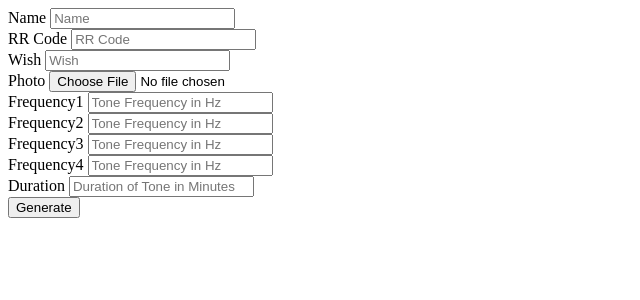
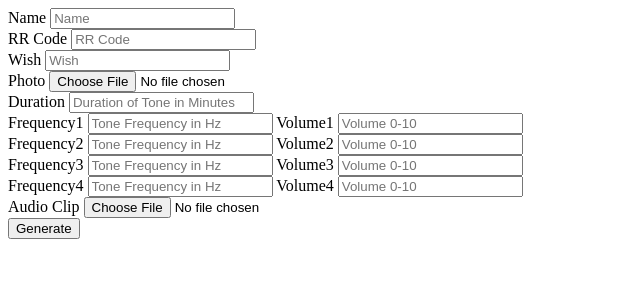
Before and after one commit to jaynammodi/radionic, a Flask app: page / in a window 1280 px wide. Shown: the top 300 px of the page, without its empty margins (0-640 px from the left). Run offline with Flask 2, Linux system fonts and the light colour scheme; some libraries are stand-ins or nearby versions.

Commit message:
Volume Controls for all Frequencies and additional Audio Clip added.

```diff
--- a/app.py
+++ b/app.py
@@ -33,10 +33,16 @@ class appForm(FlaskForm):
     wish = StringField("Wish", validators=[DataRequired()])
     photo = FileField("Photo", validators=[FileRequired(), FileAllowed(['jpg', 'png', 'jpeg'], 'Images only!')])
     frequency1 = DecimalField("Frequency1", validators=[DataRequired()], places=2)
+    vol1 = IntegerField("Volume1", validators=[Optional()], default=10)
     frequency2 = DecimalField("Frequency2", places=2, default=0.0, validators=[Optional()])
+    vol2 = IntegerField("Volume2", validators=[Optional()], default=10)
     frequency3 = DecimalField("Frequency3", places=2, default=0.0, validators=[Optional()])
+    vol3 = IntegerField("Volume3", validators=[Optional()], default=10)
     frequency4 = DecimalField("Frequency4", places=2, default=0.0, validators=[Optional()])
+    vol4 = IntegerField("Volume4", validators=[Optional()], default=10)
     duration = IntegerField("Duration", validators=[DataRequired()])
+    clip = FileField("Audio Clip", validators=[Optional(), FileAllowed(['mp3', 'wav', 'mp4', 'm4a', 'flac'], 'Audio Files only!')])
+
 
 def processPhoto(photo, msgs):
     old_im = Image.open(os.path.join(os.path.dirname(os.path.abspath(__file__)), "uploads", photo))
@@ -60,7 +66,7 @@ def processPhoto(photo, msgs):
     draw.text((W/2, H), msg, align="center", font=textfont, anchor="md")
     new_im.save(os.path.join(os.path.dirname(os.path.abspath(__file__)), "edited", photo))
 
-def generateAudio(frequency_list, duration, outfile):
+def generateAudio(frequency_list, vol_list, duration, outfile):
     outlist = []
     sample_rate = 44100
     count = 0
@@ -74,22 +80,43 @@ def generateAudio(frequency_list, duration, outfile):
         count += 1
         print(outlist)
 
-    sound = AudioSegment.from_file(file=outlist[0], format="wav")
+    tmpsound = AudioSegment.from_file(file=outlist[0], format="wav")
+    sound = tmpsound - 2 * (10 - vol_list[0])
+
+
     for x in range(1, len(outlist)):
-        sound2 = AudioSegment.from_file(file=outlist[x], format="wav")
+        tmpsound2 = AudioSegment.from_file(file=outlist[x], format="wav")
+        sound2 = tmpsound2 - 2 * (10 - vol_list[x])
         sound = sound.overlay(sound2, position=0)
 
     sound.export(os.path.join(os.path.dirname(os.path.abspath(__file__)), "audio", outfile + ".mp3"), format="mp3")
 
 
+def generateAudioWithFile(frequency_list, vol_list, duration, outfile, audio_file):
+    outname = os.path.join(os.path.dirname(os.path.abspath(__file__)), "audio", outfile + "_temp")
+    generateAudio(frequency_list, vol_list, duration, outname)
+    outname += ".mp3"
+    overloop = AudioSegment.from_file(file = audio_file)
+    audio = AudioSegment.from_file(file = outname)
+    audio = audio.overlay(overloop, position=0, loop=True)
+    audio.export(os.path.join(os.path.dirname(os.path.abspath(__file__)), "audio", outfile + ".mp3"), format="mp3")
 
 
-def generateVideo(name, photo, rr, wish, freq, len):
+
+
+
+
+def generateVideo(name, photo, rr, wish, freq, len, vols, audio):
     processPhoto(photo, [name, wish, "RR Code - " + rr, " - Radionic Tone Healing"])
     image_folder = os.path.join(os.path.dirname(os.path.abspath(__file__)), "edited")
     filename = Path(photo).stem
     duration = len * 60
-    generateAudio(freq, duration, filename)
+
+    if audio is not None:
+        generateAudioWithFile(freq, vols, duration, filename, audio)
+    else:
+        generateAudio(freq, vols, duration, filename)
+
 
     audioclip = AudioFileClip(os.path.join(os.path.dirname(os.path.abspath(__file__)), "audio", filename + ".mp3"))
 
@@ -117,10 +144,12 @@ def index():
         photoname = datetime.now().strftime("%d%m%Y%H%M%S") + Path(p.filename).suffix
         p.save(os.path.join(upload_dir, photoname))
         freq_list = [form.frequency1.data, form.frequency2.data, form.frequency3.data, form.frequency4.data]
+        vol_list = [form.vol1.data, form.vol2.data, form.vol3.data, form.vol4.data]
 
         freq_list = [x for x in freq_list if x is not None]
+        vol_list = [x for x in vol_list if x is not None]
 
-        video_op = generateVideo(form.name.data, photoname, form.rr_code.data, form.wish.data, freq_list, form.duration.data)
+        video_op = generateVideo(form.name.data, photoname, form.rr_code.data, form.wish.data, freq_list, form.duration.data, vol_list, form.clip.data)
 
         return send_file(video_op, as_attachment=True)
 
--- a/templates/index.html
+++ b/templates/index.html
@@ -30,9 +30,21 @@
             {% endfor %}
         </div>
         <div class="col-6 form-group">
+            <label>Duration</label>
+            <input type="number" name="duration" placeholder="Duration of Tone in Minutes" class="form-control">
+            {% for error in form.duration.errors %}
+                <small class="text-danger">{{ error }}</small>
+            {% endfor %}
+        </div>
+        <div class="col-6 form-group">
             <label>Frequency1</label>
             <input type="number" name="frequency1" placeholder="Tone Frequency in Hz" step=".01" class="form-control">
             {% for error in form.frequency1.errors %}
+                <small class="text-danger">{{ error }}</small>
+            {% endfor %}
+            <label>Volume1</label>
+            <input type="number" name="vol1" placeholder="Volume 0-10" class="form-control">
+            {% for error in form.vol1.errors %}
                 <small class="text-danger">{{ error }}</small>
             {% endfor %}
         </div>
@@ -42,11 +54,21 @@
             {% for error in form.frequency2.errors %}
                 <small class="text-danger">{{ error }}</small>
             {% endfor %}
+            <label>Volume2</label>
+            <input type="number" name="vol2" placeholder="Volume 0-10" class="form-control">
+            {% for error in form.vol2.errors %}
+                <small class="text-danger">{{ error }}</small>
+            {% endfor %}
         </div>
         <div class="col-6 form-group">
             <label>Frequency3</label>
             <input type="number" name="frequency3" placeholder="Tone Frequency in Hz" step=".01" class="form-control">
             {% for error in form.frequency3.errors %}
+                <small class="text-danger">{{ error }}</small>
+            {% endfor %}
+            <label>Volume3</label>
+            <input type="number" name="vol3" placeholder="Volume 0-10" class="form-control">
+            {% for error in form.vol3.errors %}
                 <small class="text-danger">{{ error }}</small>
             {% endfor %}
         </div>
@@ -56,11 +78,16 @@
             {% for error in form.frequency4.errors %}
                 <small class="text-danger">{{ error }}</small>
             {% endfor %}
+            <label>Volume4</label>
+            <input type="number" name="vol4" placeholder="Volume 0-10" class="form-control">
+            {% for error in form.vol4.errors %}
+                <small class="text-danger">{{ error }}</small>
+            {% endfor %}
         </div>
-        <div class="col-6 form-group">
-            <label>Duration</label>
-            <input type="number" name="duration" placeholder="Duration of Tone in Minutes" class="form-control">
-            {% for error in form.duration.errors %}
+        <div class="col-12 form-group">
+            <label>Audio Clip </label>
+            <input type="file" name="clip" class="form-control-file">
+            {% for error in form.clip.errors %}
                 <small class="text-danger">{{ error }}</small>
             {% endfor %}
         </div>
```
Also changed, not shown: uploads/test.py (deleted, +0 -26 lines), uploads/test.jpg (deleted).
